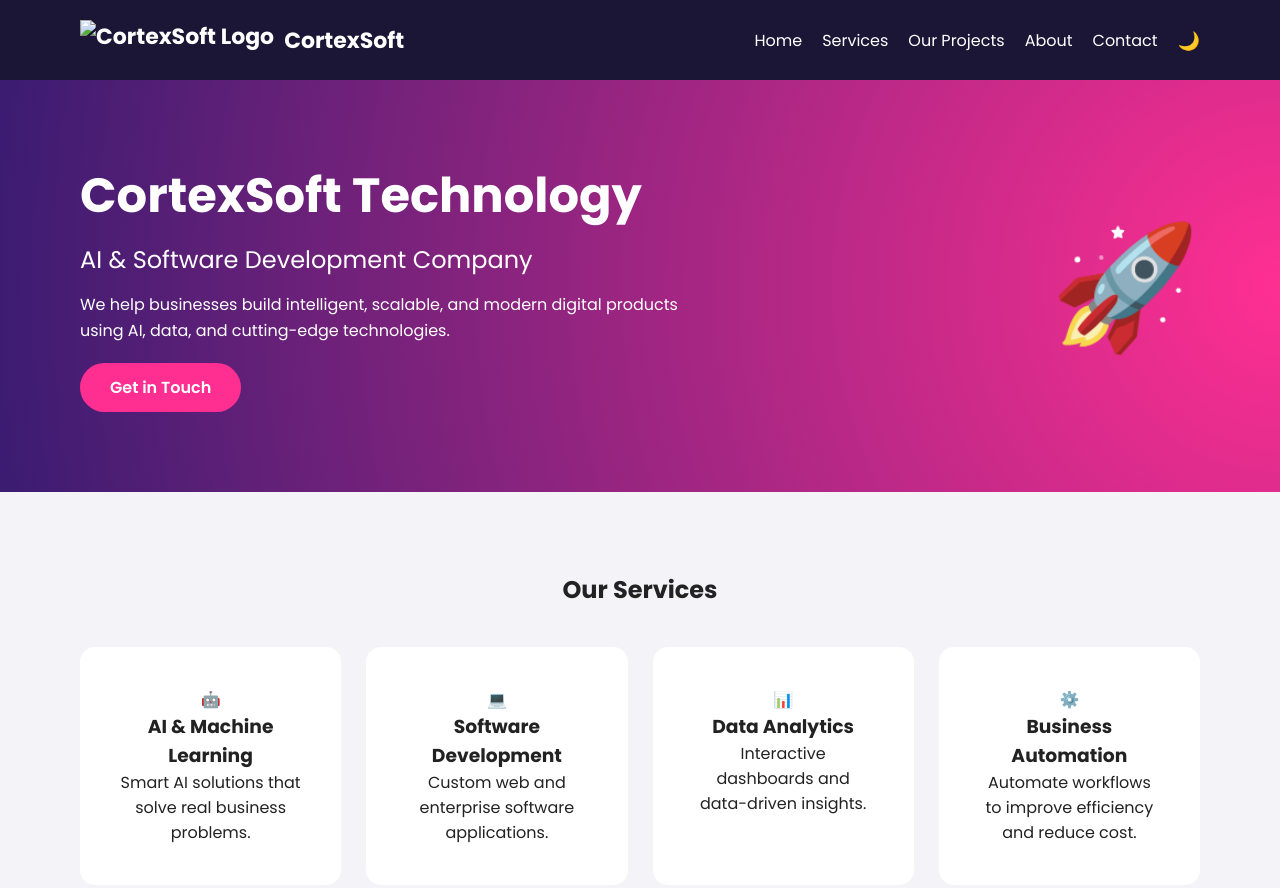
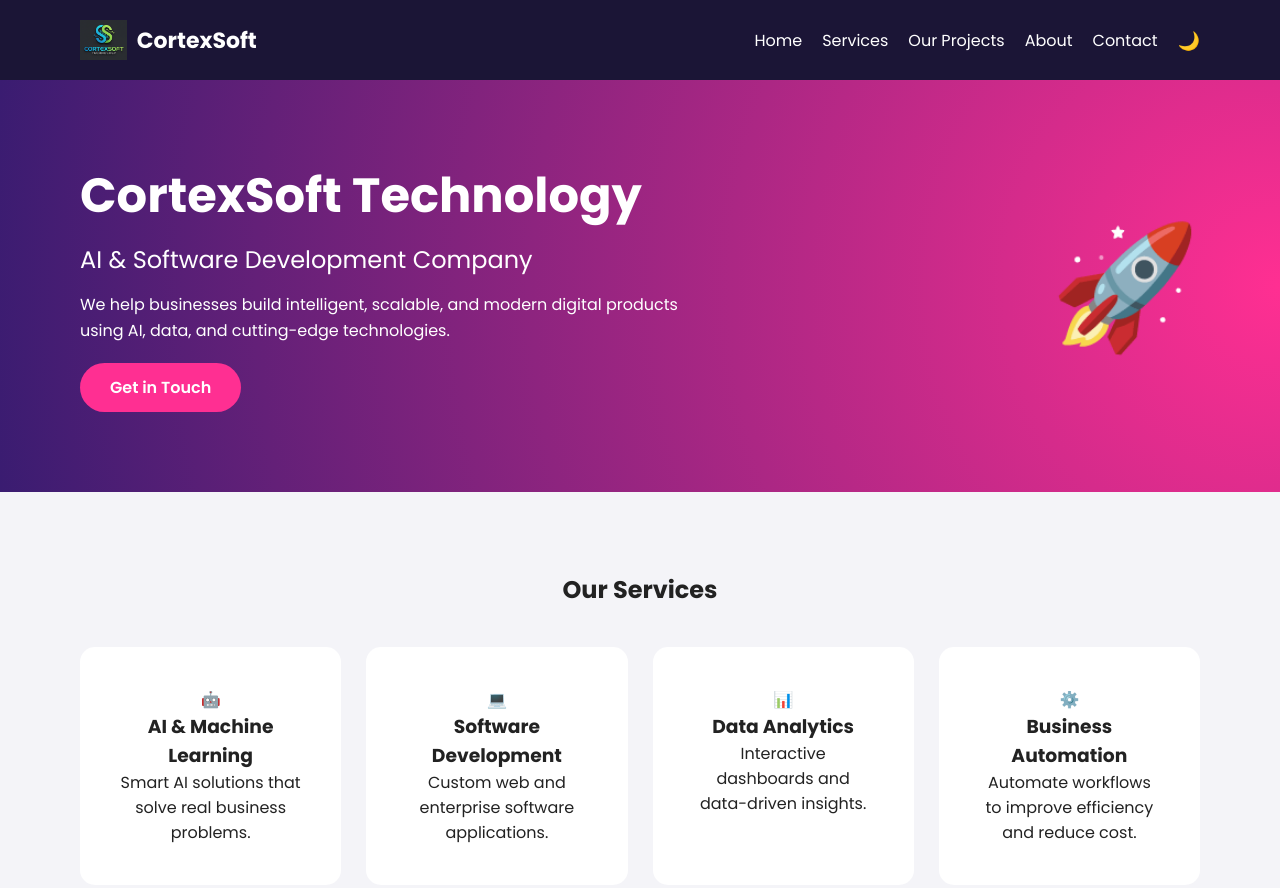
Before and after one commit to cortexsofttech/cortexsofttech.github.io, a plain HTML site: page index.html in a window 1280 px wide. Shown: the top 888 px of the page. Drawn offline with Linux system fonts and the light colour scheme.

Commit message:
Update index.html

```diff
--- a/index.html
+++ b/index.html
@@ -13,7 +13,7 @@
 <!-- HEADER -->
 <header class="navbar">
    <div class="logo">
-    <img src="assets/images/logo.png" alt="CortexSoft Logo">
+    <img src="assets/images/logo4.png" alt="CortexSoft Logo">
     <span>CortexSoft</span>
 </div>
 
```
